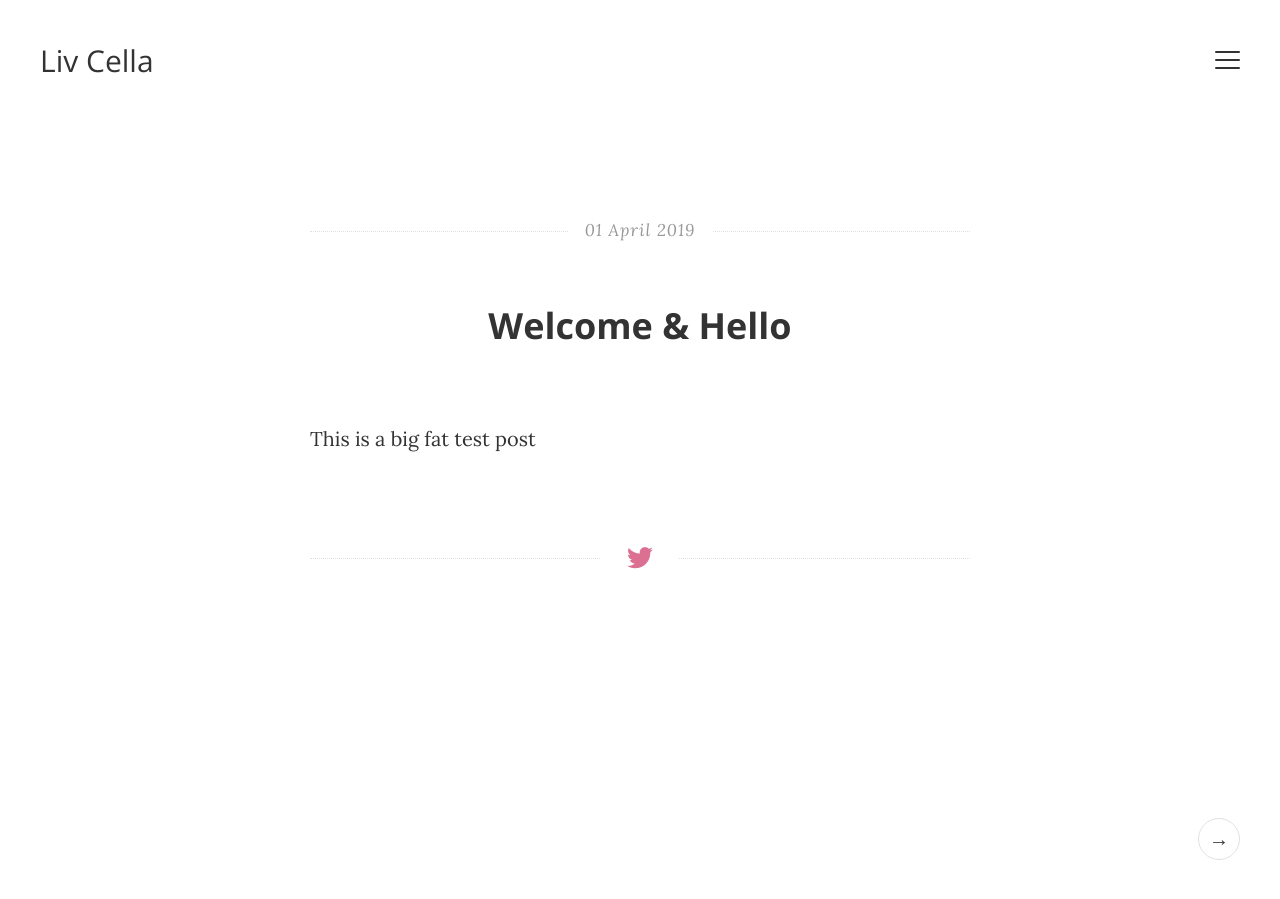
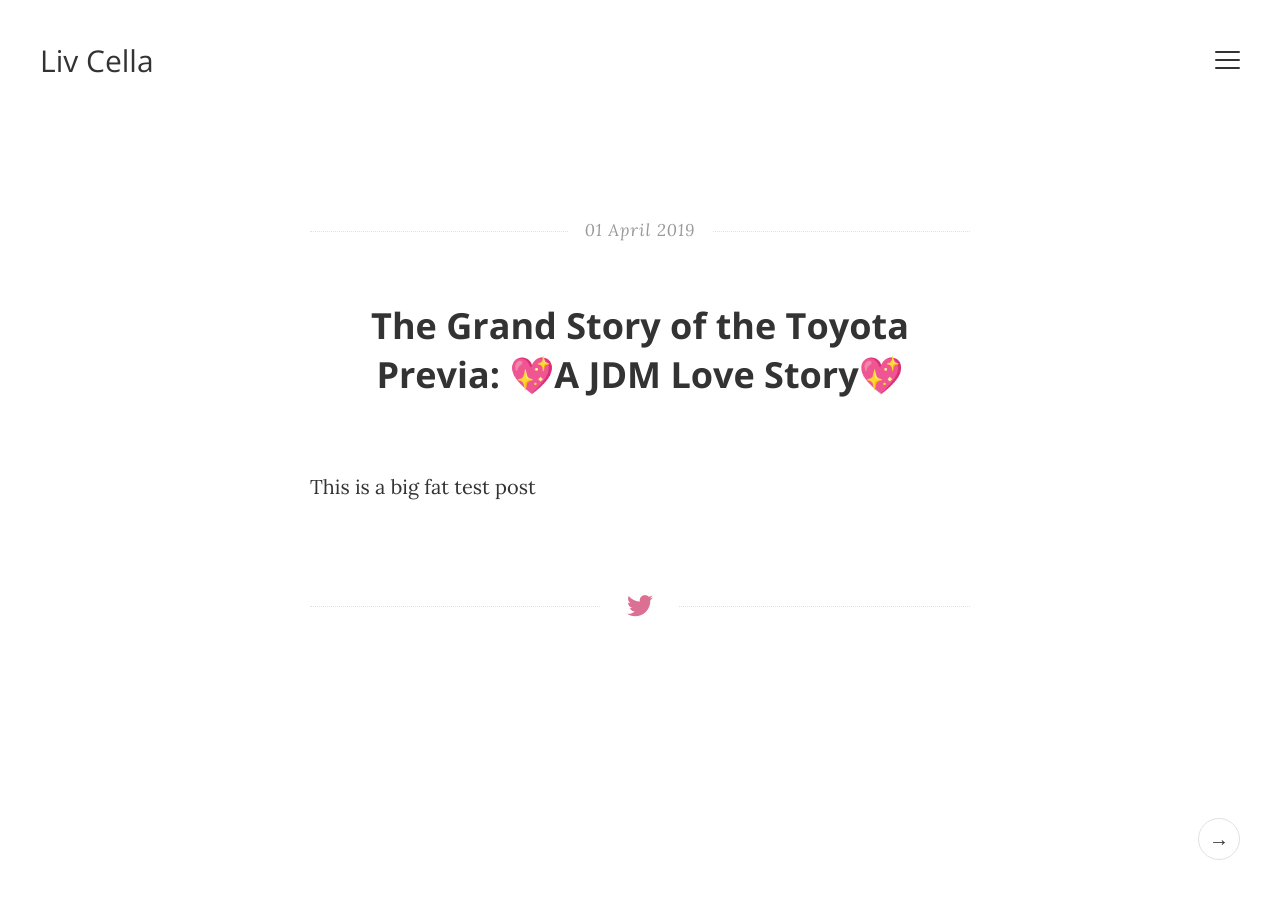
Before and after one commit to lyvinabsurdism/lyvinabsurdism.github.io, a Jekyll site: the page built from _posts/2019-10-24-minivans.markdown, in a window 1280 px wide. Built offline with Jekyll 4.4.1, drawn with Linux system fonts in a browser that asks for light colours.

Commit message:
toyota time

```diff
--- a/_layouts/default.html
+++ b/_layouts/default.html
@@ -61,8 +61,6 @@
         {{ content }}
       </main>
 
-
-
     </div>
     {% comment %} site-wrapper {% endcomment %}
 
--- a/_posts/2019-10-24-minivans.markdown
+++ b/_posts/2019-10-24-minivans.markdown
@@ -1,6 +1,6 @@
 ---
 layout: post
-title:  "Welcome & Hello"
+title:  "The Grand Story of the Toyota Previa: 💖A JDM Love Story💖"
 date:   2019-04-01 16:57:51
 ---
 
```
